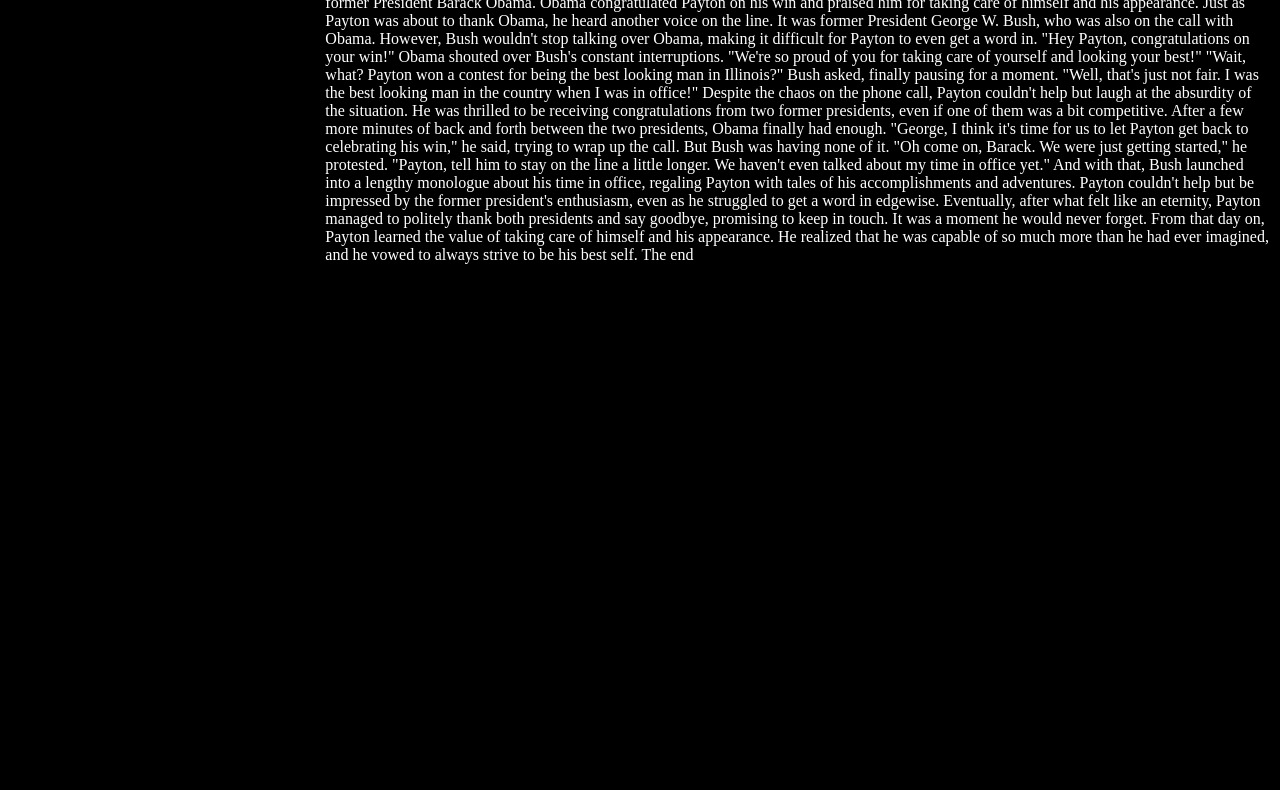
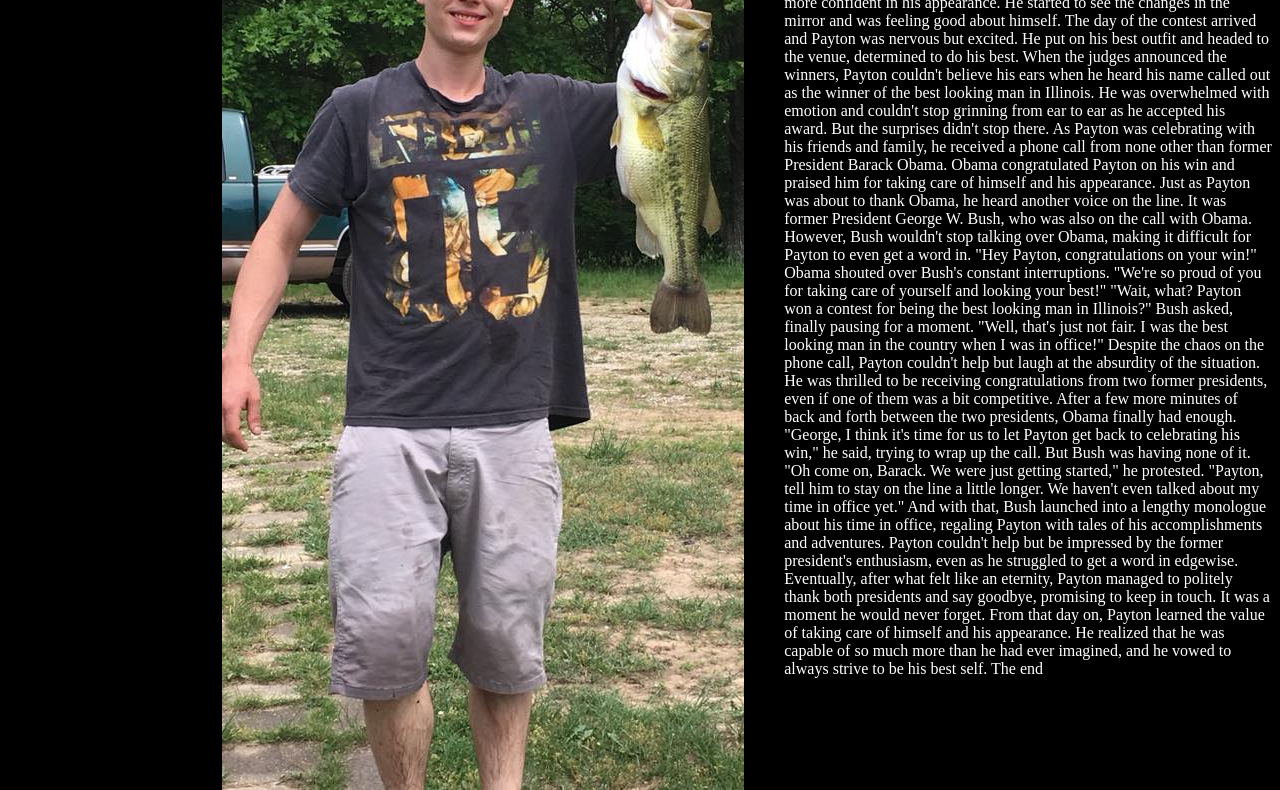
Before and after one commit to peeptoad/BLMIL, a plain HTML site: page index.html in a window 1280 px wide. Shown: the part 192-982 px from the top of the page. Before the commit the page ends 800 px from the top, so only its background shows below. Drawn offline with Linux system fonts and the light colour scheme.

Commit message:
Update index.html

```diff
--- a/index.html
+++ b/index.html
@@ -18,7 +18,7 @@
     <a href="#">Link 1</a>
     <a href="#">Link 2</a>
     <figure>
-      <img src="image.jpg" alt="A beautiful landscape">
+      <img src="payton.jpg" alt="A beautiful landscape">
       <figcaption>Best Looking Man in Illinois 2022</figcaption>
     </figure>
     <p>
```
